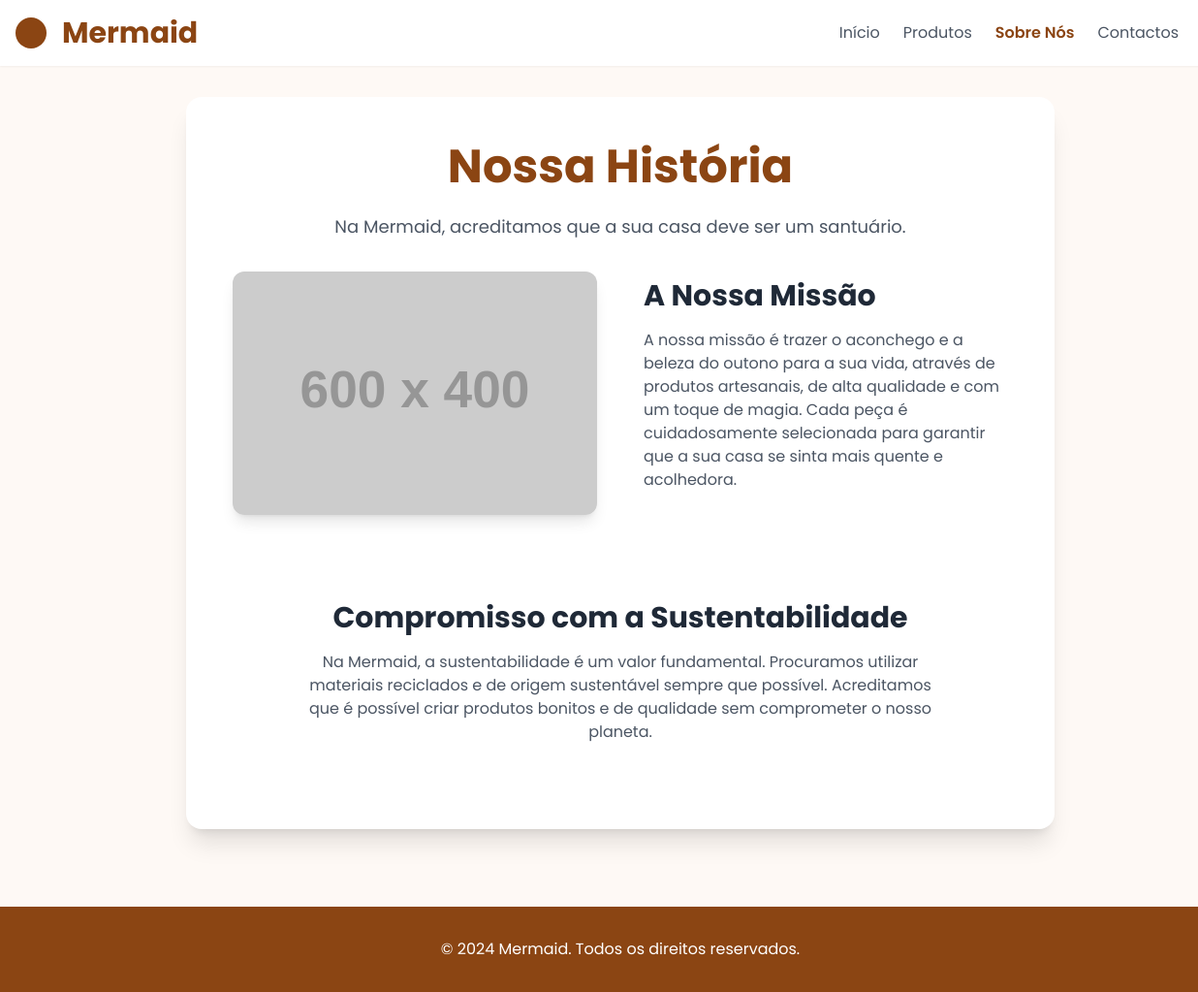
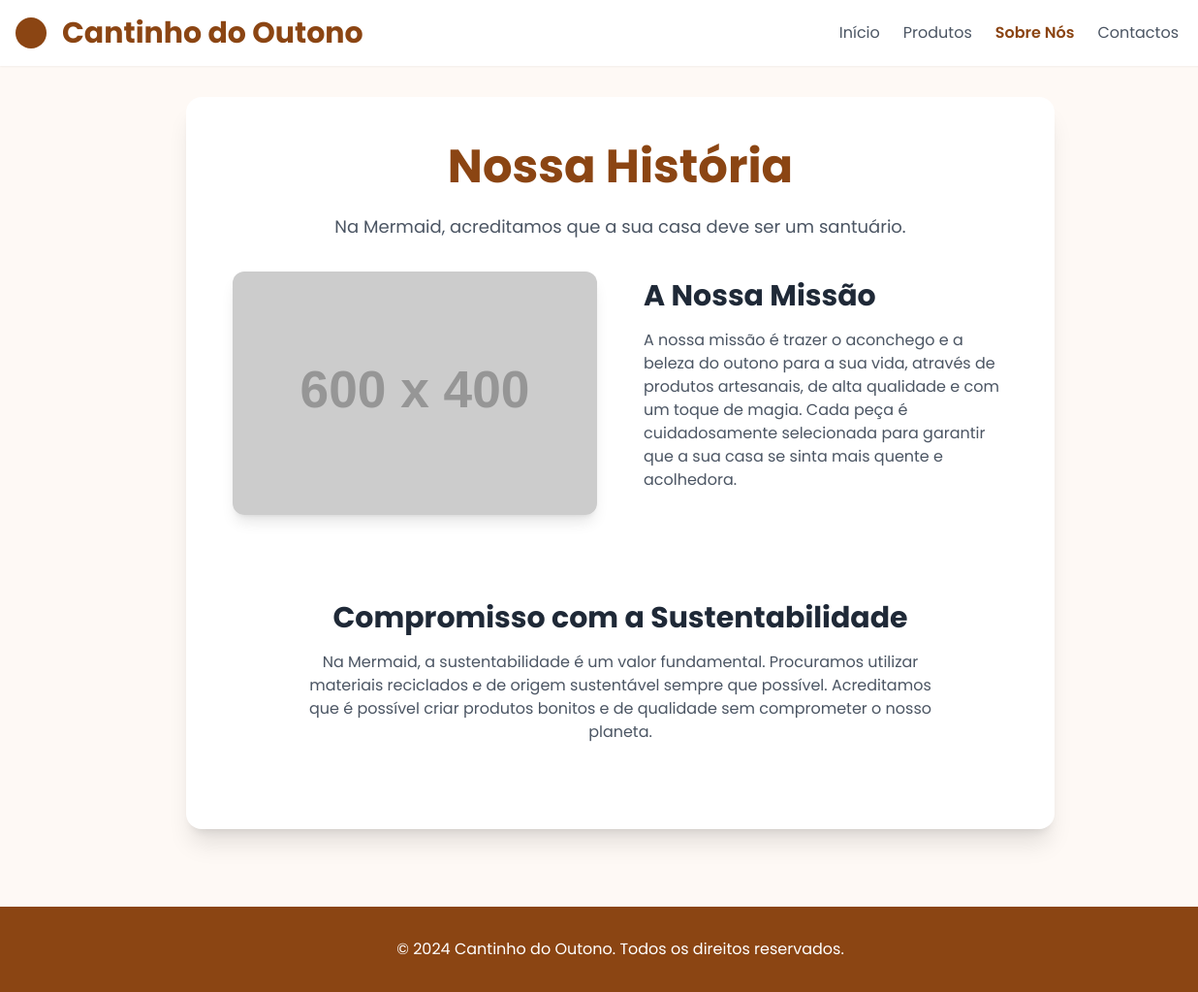
Before and after one commit to nadiairina/CantinhodoOutono, a website: page sobre-nos.html in a window 1280 px wide. Shown: the full height of the page at 97% size, 0-1236 px from the left. Drawn offline with nearby package versions, Linux system fonts and the light colour scheme; placeholder pictures from the web are drawn by us.

Commit message:
Update sobre-nos.html

```diff
--- a/sobre-nos.html
+++ b/sobre-nos.html
@@ -71,7 +71,7 @@
         <div class="container mx-auto px-4 flex justify-between items-center">
             <a href="index.html" class="flex items-center space-x-2">
                 <div class="w-8 h-8 bg-[#8B4513] rounded-full mr-2"></div>
-                <span class="text-3xl font-bold text-[#8B4513]">Mermaid</span>
+                <span class="text-3xl font-bold text-[#8B4513]">Cantinho do Outono</span>
             </a>
             <nav class="flex items-center space-x-6">
                 <a href="index.html" class="text-gray-600 hover:text-[#8B4513] transition-colors duration-300">Início</a>
@@ -126,7 +126,7 @@
 
     <footer class="bg-[#8B4513] text-white py-8 mt-12">
         <div class="container mx-auto text-center">
-            <p>&copy; 2024 Mermaid. Todos os direitos reservados.</p>
+            <p>&copy; 2024 Cantinho do Outono. Todos os direitos reservados.</p>
         </div>
     </footer>
 
```
